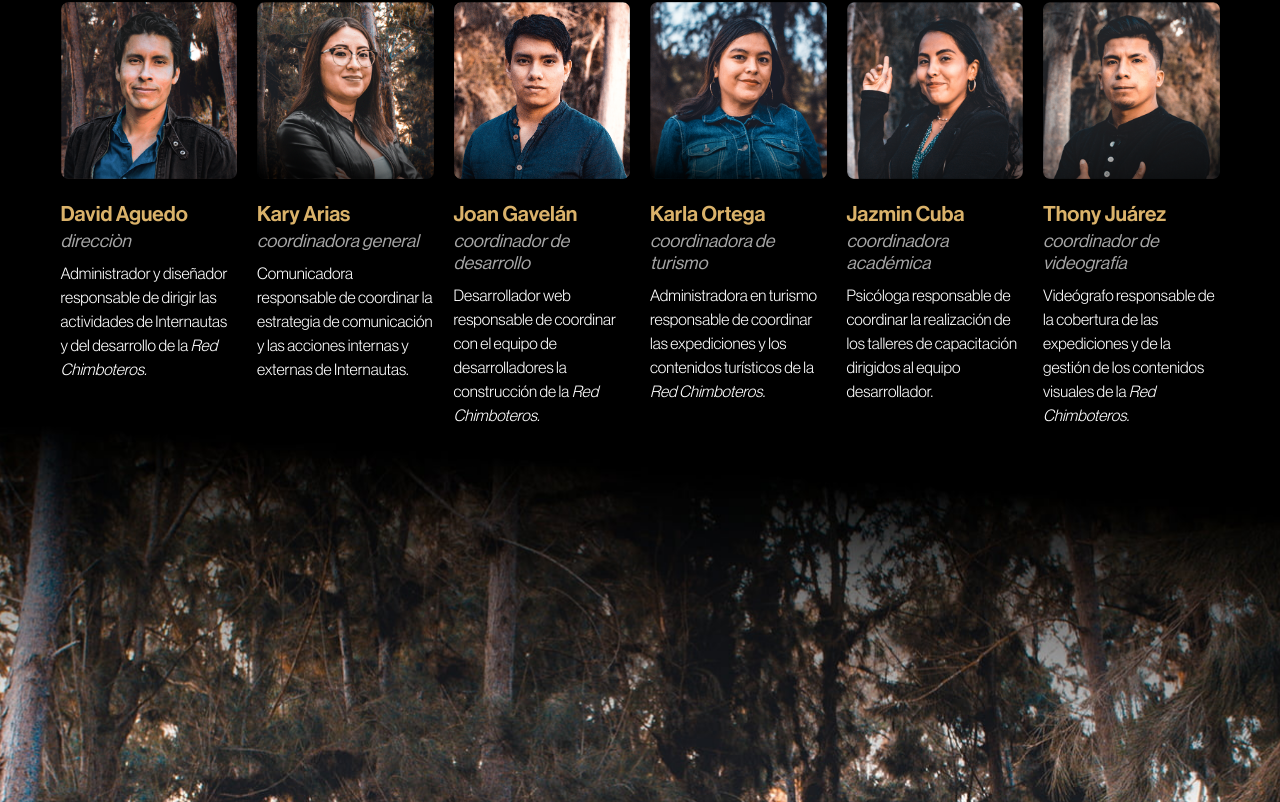
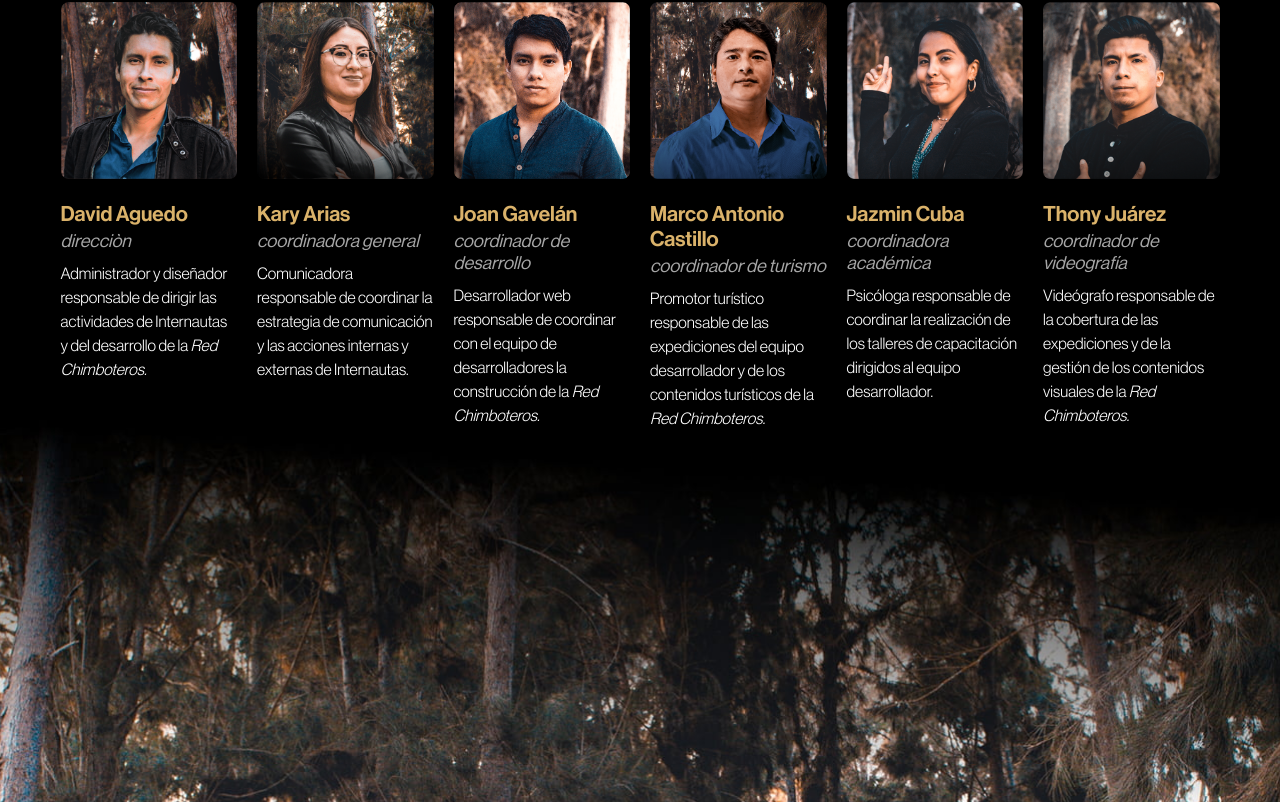
Before and after one commit to joangavelan/Internautas, a React (Create React App) app: page / in a window 1280 px wide. Shown: the part 6644-7446 px from the top of the page. Built offline with nearby package versions, Linux system fonts and the light colour scheme.

Commit message:
nuevo miembro añadido

```diff
--- a/src/data/equipo.js
+++ b/src/data/equipo.js
@@ -19,9 +19,9 @@ export const equipo = [
   },
   {
     id: 4,
-    name: 'Karla Ortega',
-    position: 'coordinadora de turismo',
-    description: 'Administradora en turismo responsable de coordinar las expediciones y los contenidos turísticos de la <em>Red Chimboteros.</em>'
+    name: 'Marco Antonio Castillo',
+    position: 'coordinador de turismo',
+    description: 'Promotor turístico responsable de las expediciones del equipo desarrollador y de los contenidos turísticos de la <em>Red Chimboteros.</em>'
   },
   {
     id: 5,
```
Also changed, not shown: public/images/equipo internautas.jpg, public/images/equipo/marco antonio castillo.png (added).
